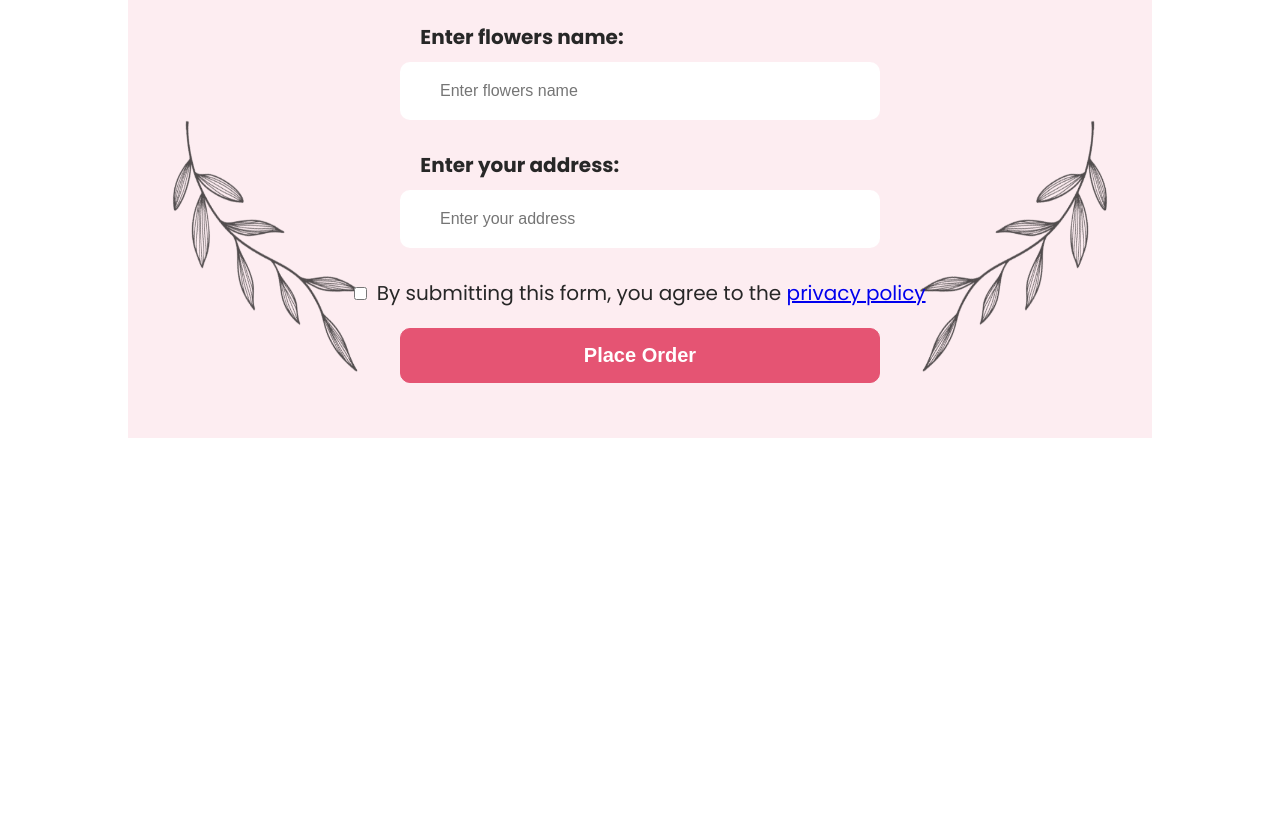
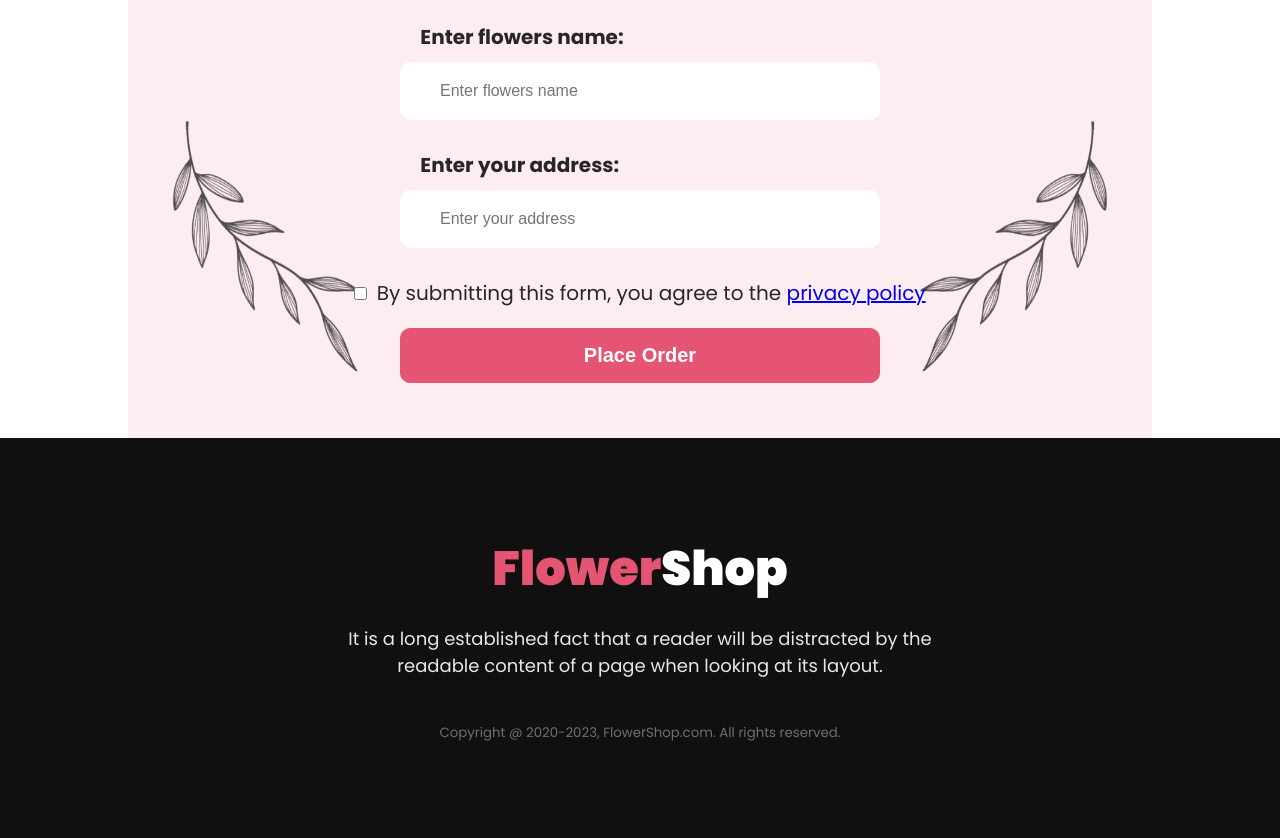
Before and after one commit to rokonroni/Flower-Shop, a plain HTML site: page index.html in a window 1280 px wide. Shown: the part 4168-5006 px from the top of the page. Before the commit the page ends 4606 px from the top, so only its background shows below. Drawn offline with Linux system fonts and the light colour scheme.

Commit message:
Footer Section Done

```diff
--- a/index.html
+++ b/index.html
@@ -205,5 +205,12 @@
       <!-- Order Section End -->
     </main>
     <!-- Main Section End -->
+    <!-- Footer Section Start -->
+    <Footer>
+        <h3><span>Flower</span>Shop</h3>
+        <p class="footer-desc">It is a long established fact that a reader will be distracted by the readable content of a page when looking at its layout.</p>
+        <p class="copyright"><small>Copyright @ 2020-2023, FlowerShop.com. All rights reserved. </small></p>
+    </Footer>
+    <!-- Footer Section End -->
   </body>
 </html>
--- a/styles/style.css
+++ b/styles/style.css
@@ -251,3 +251,35 @@ form .order {
   margin-top: 20px;
   width: 480px;
 }
+/* Footer section styles */
+footer {
+  text-align: center;
+  height: 400px;
+  background-color: #111010;
+  color: #ffffff;
+  display: flex;
+  flex-direction: column;
+  align-items: center;
+  justify-content: center;
+}
+footer h3 {
+  color: #ffffff;
+  font-size: 48px;
+  font-weight: 800;
+}
+footer span {
+  color: #e55473;
+  font-size: 48px;
+  font-weight: 800;
+}
+.footer-desc {
+  color: rgba(255, 255, 255, 0.9);
+  font-size: 18px;
+  width: 650px;
+  margin: 20px 0px;
+}
+.copyright {
+  color: rgba(255, 255, 255, 0.4);
+  font-weight: 400;
+  margin-top: 20px;
+}
```
